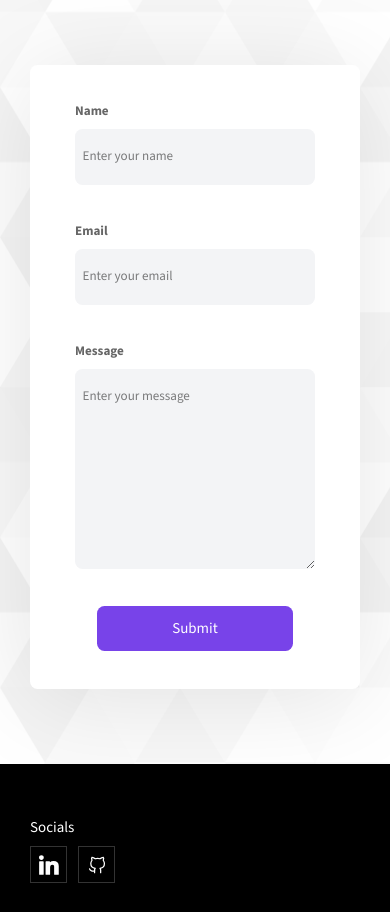
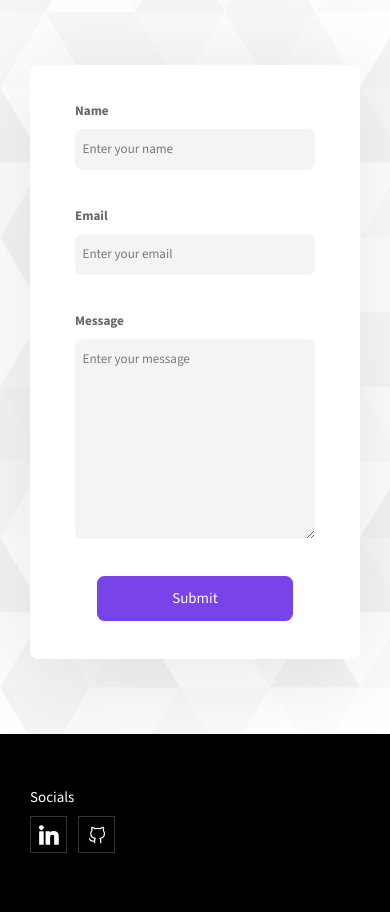
Before and after one commit to omargamal510/omargamal-portfolio, a Next.js app: page / in a window 390 px wide. Shown: the part 4560-5472 px from the top of the page. Built offline with nearby package versions, Linux system fonts and the light colour scheme.

Commit message:
[MODIFY] Loading screen and contact form spaces

```diff
--- a/src/app/loading.tsx
+++ b/src/app/loading.tsx
@@ -1,9 +1,20 @@
-const Loading = () => {
-  return (
-    <div className="h-screen fixed inset-0 z-50 bg-black text-white text-9xl font-bold flex-center">
-      {"</>"}
-    </div>
-  );
-};
+"use client";
+import { useEffect, useState } from "react";
 
-export default Loading;
+export default function Page() {
+  const [loading, setLoading] = useState(true);
+
+  useEffect(() => {
+    const timer = setTimeout(() => setLoading(false), 1200); // fake loading
+    return () => clearTimeout(timer);
+  }, []);
+
+  if (loading)
+    return (
+      <div className="h-screen fixed inset-0 z-50 bg-black text-white text-9xl font-bold flex-center">
+        {"</>"}
+      </div>
+    );
+
+  return;
+}
--- a/src/components/ContactForm/ContactForm.tsx
+++ b/src/components/ContactForm/ContactForm.tsx
@@ -86,7 +86,7 @@ const ContactForm = () => {
             <textarea
               name="message"
               maxLength={500}
-              className="text-sm outline-0 max-h-[400px] min-h-[200px] bg-gray-100 py-5 rounded-lg px-2 w-full"
+              className="text-sm outline-0 max-h-[400px] min-h-[200px] bg-gray-100 py-3 md:py-5 rounded-lg px-2 w-full"
               placeholder={placeholder}
               value={form.message}
               onChange={handleChange}
@@ -96,7 +96,7 @@ const ContactForm = () => {
             <input
               required
               name={type === "email" ? "email" : "name"}
-              className="text-sm outline-0 bg-gray-100 py-5 font-medium rounded-lg px-2 w-full"
+              className="text-sm outline-0 bg-gray-100 py-3 md:py-5 font-medium rounded-lg px-2 w-full"
               type={type}
               placeholder={placeholder}
               value={type === "email" ? form.email : form.name}
```
